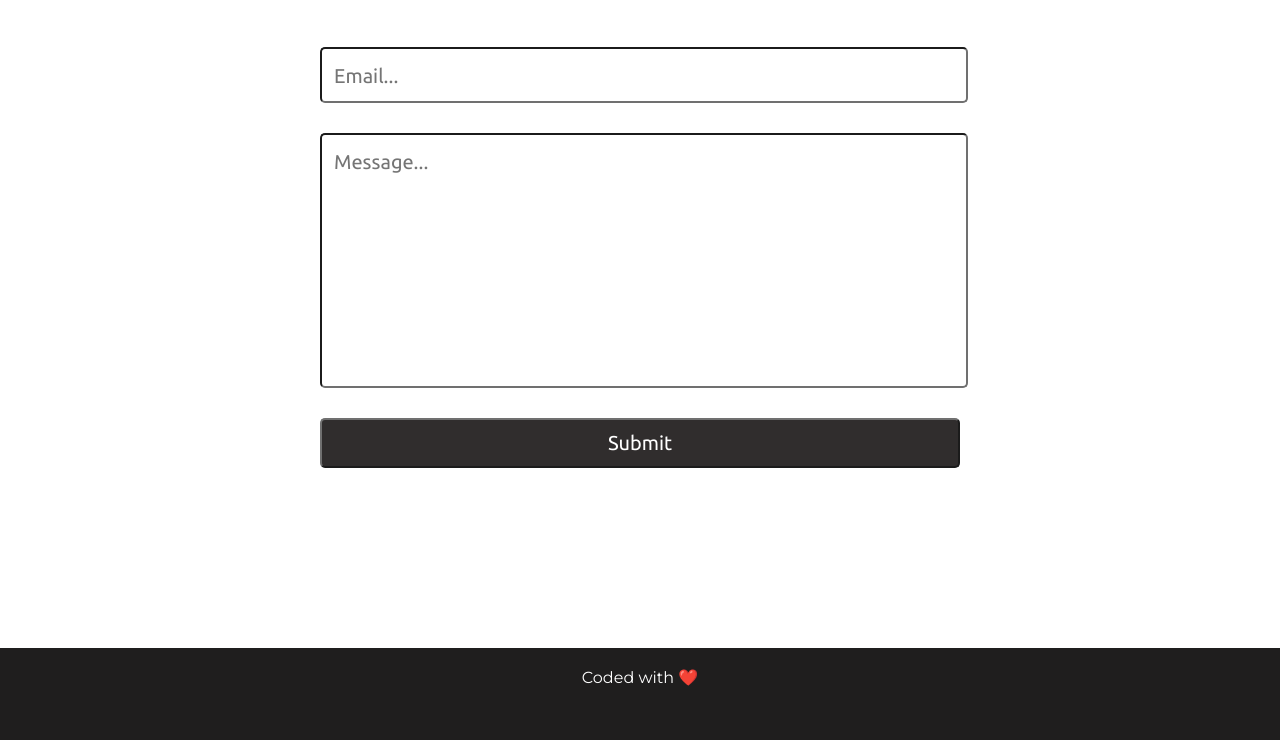
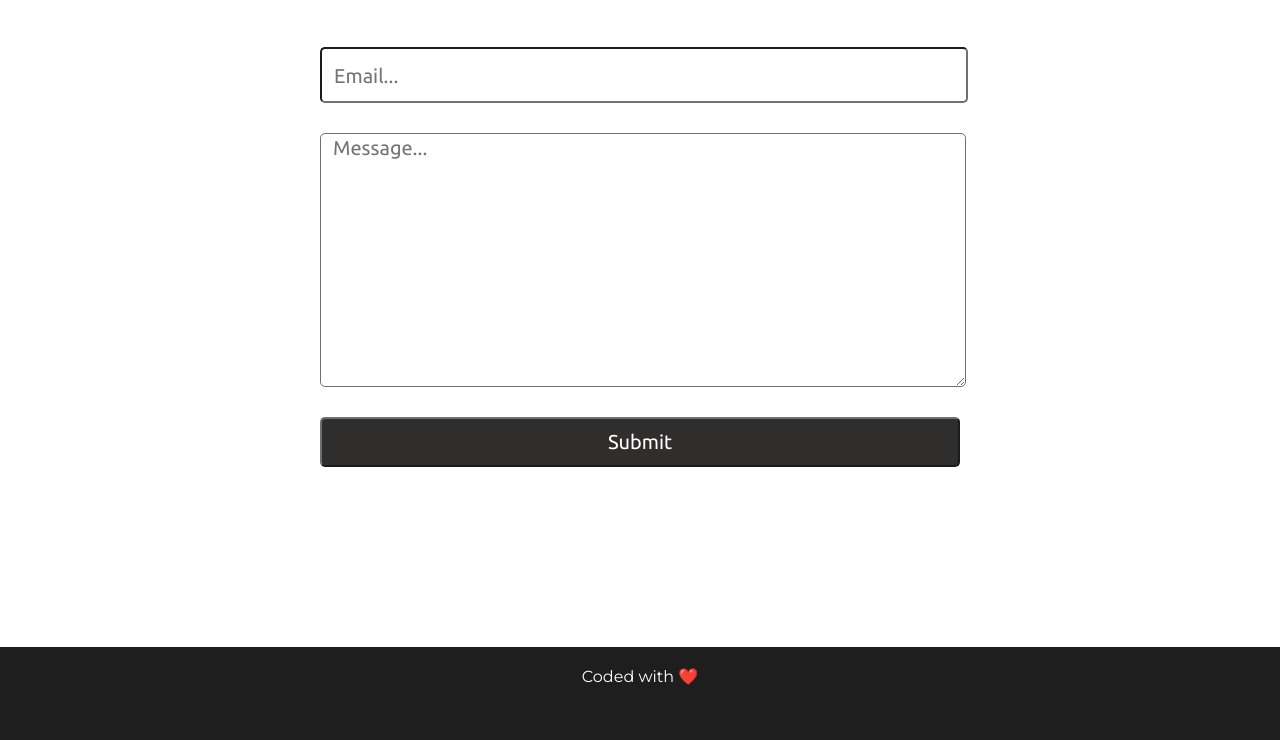
Before and after one commit to harrisj09/Personal-Site, a plain HTML site: page index.html in a window 1280 px wide. Shown: the part 3181-3921 px from the top of the page. Drawn offline with Linux system fonts and the light colour scheme.

Commit message:
Updated contact

```diff
--- a/assets/styles/style.css
+++ b/assets/styles/style.css
@@ -269,6 +269,7 @@ ul {
 
 .form__input--message {
     width: 50vw;
+    font-family: 'Ubuntu', sans-serif;
     padding-bottom: 200px;
 }
 
@@ -278,16 +279,12 @@ ul {
     font-size: 1.25rem;
 }
 
-
-/*.form__input--message::placeholder {
-
-} */
-
 .form__input--submit {
     font-family: 'Ubuntu', sans-serif;
     font-size: 1.25rem;
     color: white;
     background-color: #302D2D;
+
 }
 
 /*
--- a/index.html
+++ b/index.html
@@ -110,7 +110,7 @@
         <form>
             <div class="form__wrapper">
                     <input class="form__input" type="text" placeholder="Email...">
-                    <input class="form__input form__input--message" type="text" placeholder="Message...">
+                    <textarea class="form__input form__input--message" type="text" placeholder="Message..."></textarea>
                     <input class="form__input form__input--submit" type="submit" value="Submit">
             </div>
 
```
